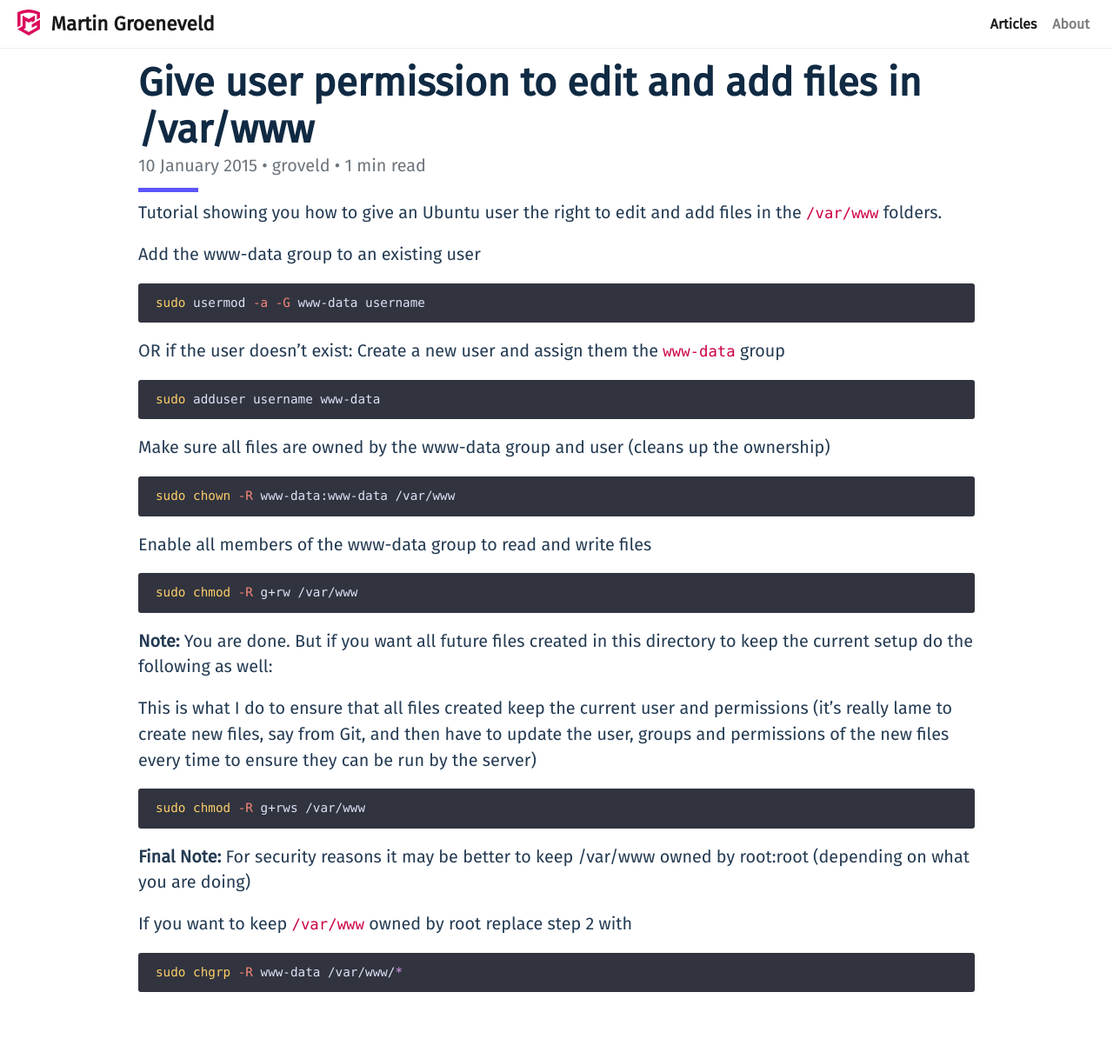
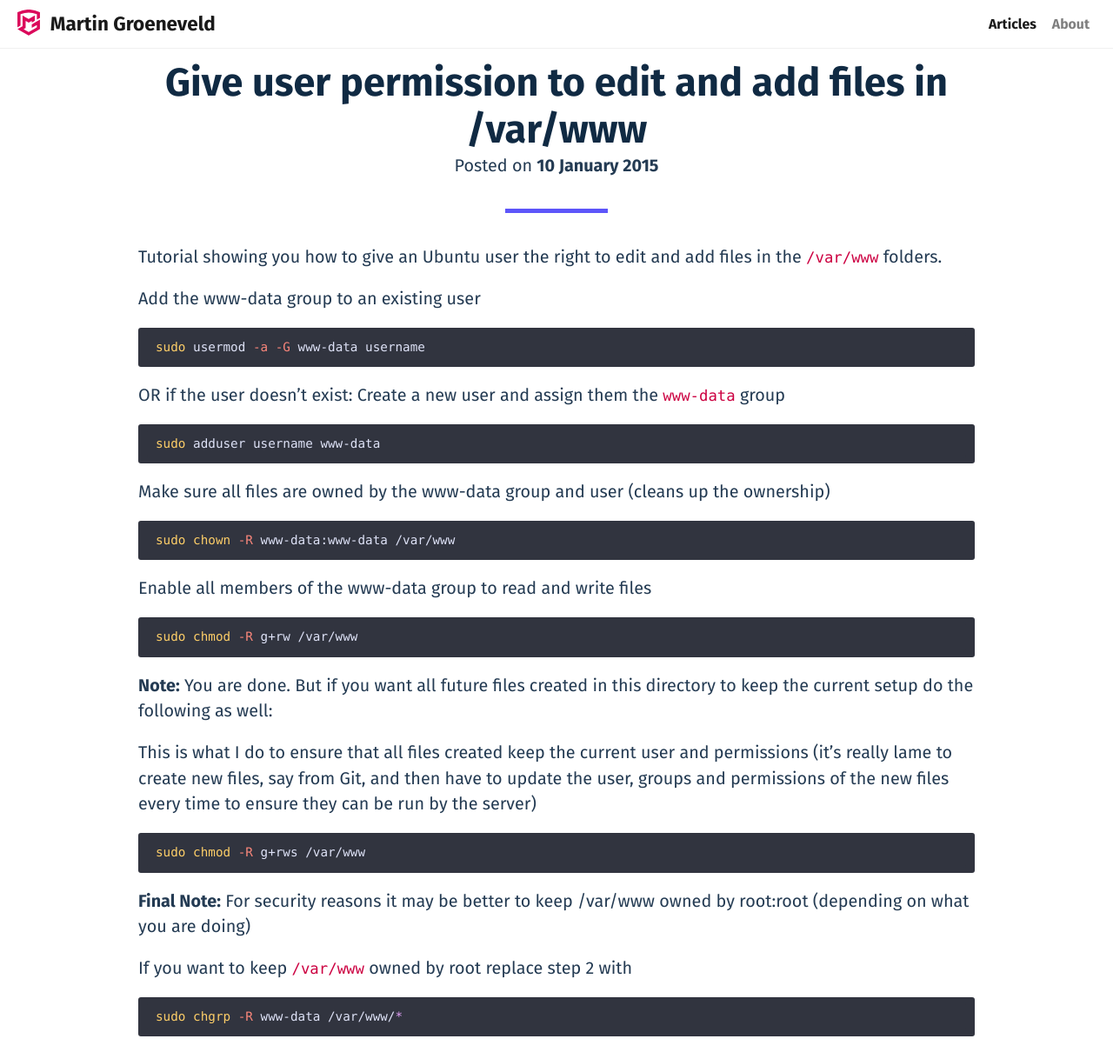
Before and after one commit to groveld/groveld.github.io, a Jekyll site: the page built from jekyll/_posts/2015-01-10-give-user-permission-to-edit-and-add-files-in-var-www.md, in a window 1280 px wide and 1210 px high. Shown: the whole window at 87% size. Built offline with Jekyll 4.4.1, drawn with Linux system fonts in a browser that asks for light colours.

Commit message:
mobile adjustments

```diff
--- a/jekyll/_layouts/default.html
+++ b/jekyll/_layouts/default.html
@@ -34,7 +34,7 @@ layout: compress_html
 
   <link rel="stylesheet" href="https://stackpath.bootstrapcdn.com/bootstrap/4.3.1/css/bootstrap.min.css" integrity="sha384-ggOyR0iXCbMQv3Xipma34MD+dH/1fQ784/j6cY/iJTQUOhcWr7x9JvoRxT2MZw1T" crossorigin="anonymous">
   <!-- <link href="https://fonts.googleapis.com/css?family=Source+Sans+Pro:400,700,400italic,700italic&display=swap" rel="stylesheet" type="text/css"> -->
-  <link href="https://fonts.googleapis.com/css?family=Fira+Sans&display=swap" rel="stylesheet">
+  <link href="https://fonts.googleapis.com/css?family=Fira+Sans:400,700&display=swap" rel="stylesheet">
   <link rel="stylesheet" href="{{ "/css/syntax.css" | relative_url }}">
   <link rel="stylesheet" href="{{ "/css/main.css" | relative_url }}">
 
--- a/jekyll/_layouts/post.html
+++ b/jekyll/_layouts/post.html
@@ -13,7 +13,7 @@ layout: default
         {% if page.title %}
         <header>
           <h1 class="m-0">{{ page.title }}</h1>
-          <p class="text-muted m-0">{{ page.date | date_to_long_string }} &bull; {{ page.author | default: site.author | xml_escape }} &bull; {% include read-time.html %}</p>
+          <p class="m-0">Posted on <time class="font-weight-bold">{{ page.date | date_to_long_string }}</time></p>
         </header>
         {% endif %}
 
--- a/jekyll/css/main.css
+++ b/jekyll/css/main.css
@@ -87,21 +87,23 @@ h1, h2, h3, h4, h5, h6 {
   color: #cc0041;
 } */
 
-header::after {
-  background-color: #5d55fa;
-  content: "";
-  display: block;
-  height: 5px;
-  margin: .5em 0;
-  width: 3.5em;
-}
-
 code {
   color: #cc0041;
 }
 
 header {
   padding-top: 50px;
+  padding-bottom: 2rem;
+  text-align: center;
+}
+
+header::after {
+  background-color: #5d55fa;
+  content: "";
+  display: block;
+  height: 5px;
+  margin: 1.75em auto 0;
+  width: 6em;
 }
 
 .progress {
@@ -187,6 +189,15 @@ footer {
     font-size: 100%;
   }
 
+  header {
+    text-align: left;
+  }
+
+  header::after {
+    margin: .5em 0;
+    width: 3.5em;
+  }
+
   .h1, h1 {
     font-size: 1.75em;
     line-height: 1.2;
```
